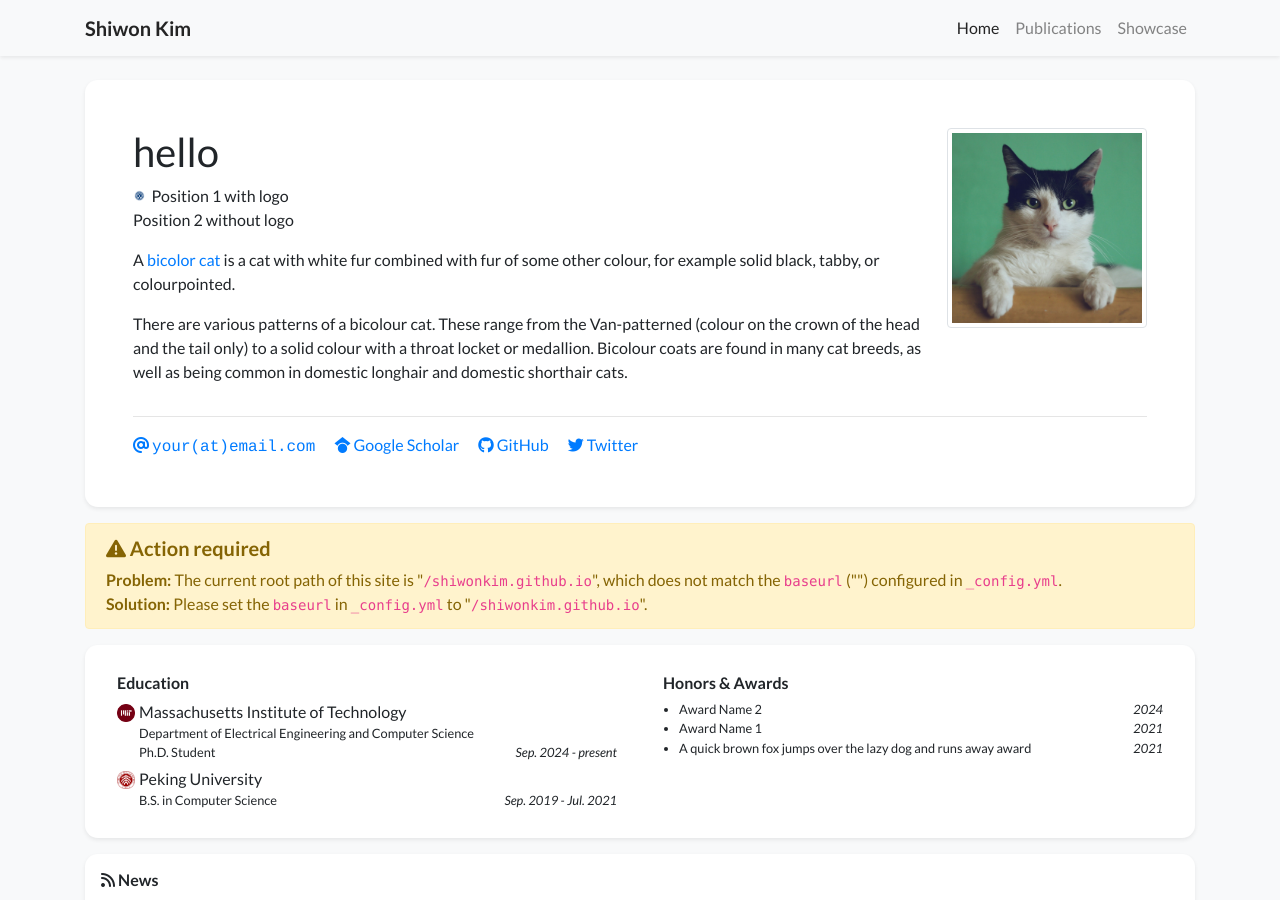
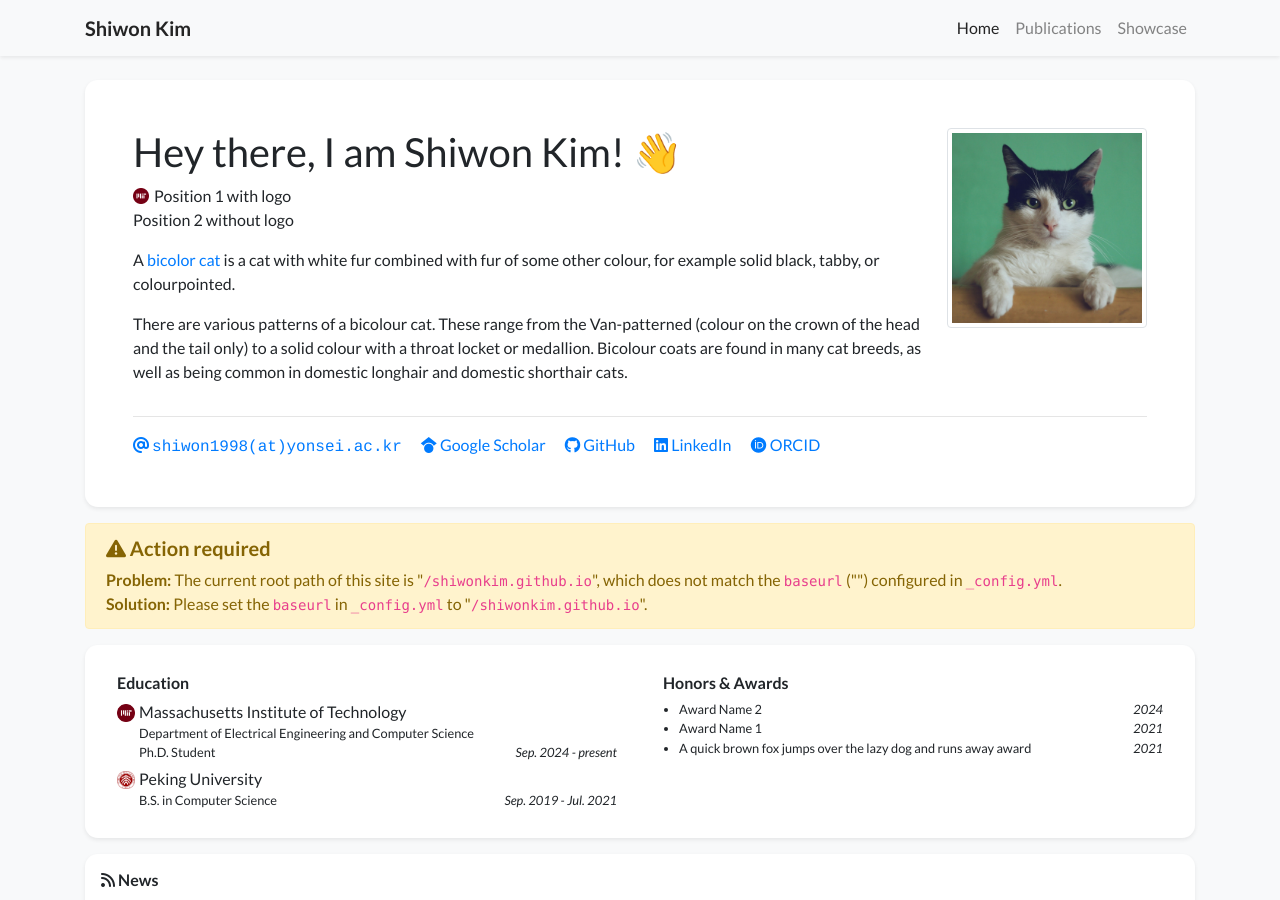
Before and after one commit to shiwonkim/shiwonkim.github.io, a Jekyll site: the page built from index.html, in a window 1280 px wide and 900 px high. Built offline with Jekyll 4.4.1, drawn with Linux system fonts in a browser that asks for light colours; nearby versions of some CDN libraries; a style sheet for code colours, icons or effects is not loaded.

Commit message:
edit profile

```diff
--- a/_data/profile.yml
+++ b/_data/profile.yml
@@ -1,23 +1,23 @@
-primary_name: "hello"
+primary_name: "Hey there, I am Shiwon Kim! 👋"
 secondary_name: ""
 navbar_name: "Shiwon Kim"
 
 positions:
-- logo: /assets/images/badges/Yonsei.jpg  # Logo is optional
+- logo: /assets/images/badges/MIT_Social_circle.png  # Logo is optional
   name: Position 1 with logo
 - name: Position 2 without logo
 
 
-email: "your@email.com"
+email: "shiwon1998@yonsei.ac.kr"
 # cv_link: link-to-your-cv-file
-gscholar: xFmQpf4AAAAJ  # This is an example, replace it with your own Google Scholar ID
-github: your_github_id
-twitter: your_twitter_id  # Do not include the '@' symbol
+gscholar: 2M8pQ4MAAAAJ  # This is an example, replace it with your own Google Scholar ID
+github: shiwonkim
+# twitter: your_twitter_id  # Do not include the '@' symbol
 # wechat_qrcode: /assets/images/etc/wechat.jpg
 # wechat_prompt: >-
 #   Please tell me your <strong>name</strong> and <strong>affiliation</strong> (current or past) when adding my wechat. Thanks!
-# linkedin: your-linked-in-id
-# orcid: 0000-0000-0000-0000
+linkedin: shiwon-kim-958462173
+orcid: 0009-0007-8197-0816
 
 short_bio_text_justify: false
 short_bio: >-
```
Also changed, not shown: assets/images/badges/Yonsei.jpg (deleted).
